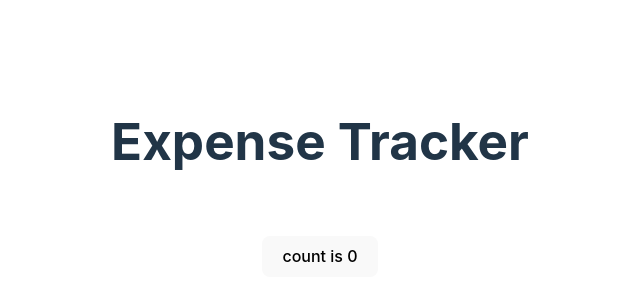
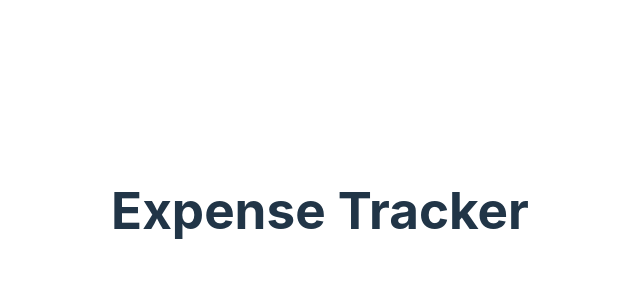
Before and after one commit to axgracia/finalFrontEnd, a React (Vite) app: page / in a window 1280 px wide. Shown: the part 190-490 px from the top of the page, without its empty margins (320-960 px from the left). Built offline with nearby package versions, Linux system fonts and the light colour scheme.

Commit message:
added header and footer

```diff
--- a/src/App.jsx
+++ b/src/App.jsx
@@ -1,20 +1,18 @@
-import { useState } from 'react'
+//import { useState } from 'react'
 
 import './App.css'
 
 function App() {
-  const [count, setCount] = useState(0)
+
 
   return (
     <>
       <div>
 
       </div>
+
       <h1>Expense Tracker</h1>
-      <div className="card">
-        <button onClick={() => setCount((count) => count + 1)}>
-          count is {count}
-        </button>
+      <div>
         <p>
 
         </p>
```
Also changed, not shown: src/components/Footer.jsx (added, +10 -0 lines), src/components/Header.jsx (added, +23 -0 lines).
